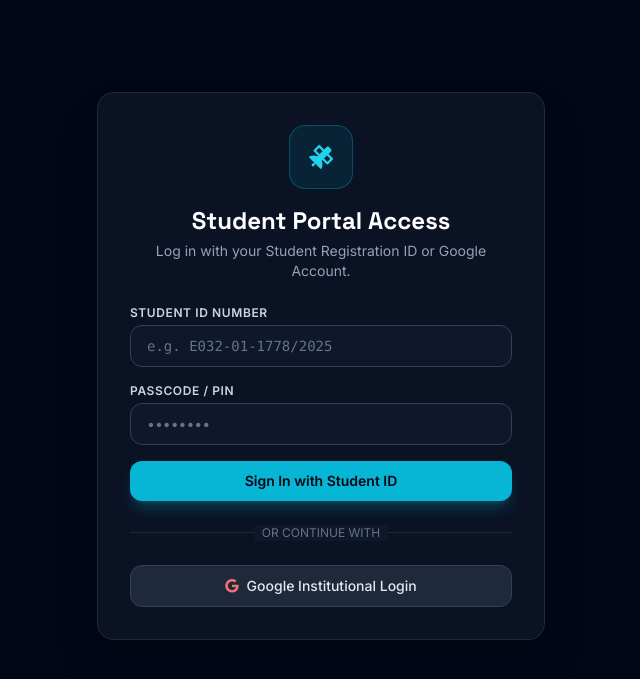
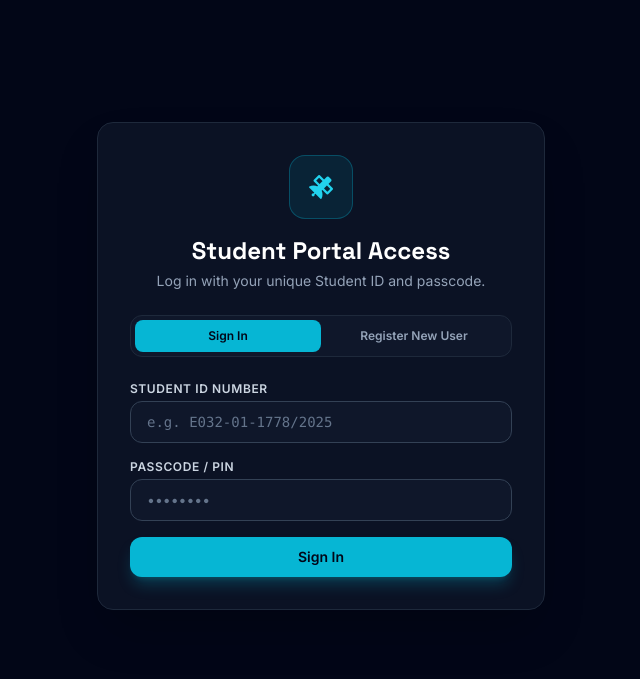
Before and after one commit to benaabenna/geopulse-rs, a Flask app: page / in a window 1280 px wide. Shown: the part 69-748 px from the top of the page, without its empty margins (319-959 px from the left). Run offline with Flask 3, Linux system fonts and the light colour scheme; some libraries are stand-ins or nearby versions.

Commit message:
Add multi-user database registration and login system

```diff
--- a/app.py
+++ b/app.py
@@ -1,92 +1,57 @@
 from flask import Flask, render_template, request, jsonify
 from flask_cors import CORS
+import sqlite3
+import hashlib
 import numpy as np
+import os
 
 app = Flask(__name__)
 CORS(app)
 
-# ==========================================
-# MOCK DATABASE / GEOSPATIAL KNOWLEDGE BASE
-# ==========================================
-KNOWLEDGE_BASE = {
-    "ndvi": {
-        "unit": "Digital Image Processing",
-        "topic": "NDVI & Spectral Vegetation Indices",
-        "formula": "(NIR - Red) / (NIR + Red)",
-        "description": "Measures plant greenness and canopy health by comparing NIR reflectance against Red absorption.",
-        "python_code": "def calc_ndvi(nir, red):\n    return (nir - red) / (nir + red + 1e-10)\n",
-        "gee_code": "var ndvi = image.normalizedDifference(['B8', 'B4']).rename('NDVI');"
-    },
-    "ndwi": {
-        "unit": "Remote Sensing Applications",
-        "topic": "NDWI & Water Bodies Index",
-        "formula": "(Green - NIR) / (Green + NIR)",
-        "description": "Highlights open water features and delineates surface water bodies.",
-        "python_code": "def calc_ndwi(green, nir):\n    return (green - nir) / (green + nir + 1e-10)\n",
-        "gee_code": "var ndwi = image.normalizedDifference(['B3', 'B8']).rename('NDWI');"
-    }
-}
+DB_NAME = "database.db"
 
-# ==========================================
-# WEB ROUTE (FRONTEND)
-# ==========================================
+def init_db():
+    conn = sqlite3.connect(DB_NAME)
+    cursor = conn.cursor()
+    cursor.execute("""
+        CREATE TABLE IF NOT EXISTS users (
+            id INTEGER PRIMARY KEY AUTOINCREMENT,
+            student_id TEXT UNIQUE NOT NULL,
+            passcode_hash TEXT NOT NULL,
+            fullname TEXT
+        )
+    """)
+    conn.commit()
+    conn.close()
+
+init_db()
+
 @app.route("/")
 def index():
     return render_template("index.html")
 
-# ==========================================
-# REST API ENDPOINTS
-# ==========================================
-@app.route("/api/v1", methods=["GET"])
-def api_info():
-    return jsonify({
-        "app_name": "GeoPulse RS API",
-        "version": "1.0",
-        "status": "online",
-        "available_endpoints": {
-            "GET /api/v1/modules": "List all GIS & Remote Sensing modules",
-            "POST /api/v1/calculate/index": "Compute spectral index from raw band values",
-            "POST /api/v1/auth/student-login": "Validate student credentials"
-        }
-    }), 200
+@app.route("/api/v1/auth/register", methods=["POST"])
+def register():
+    data = request.get_json() or {}
+    student_id = data.get("student_id", "").strip()
+    passcode = data.get("passcode", "").strip()
+    fullname = data.get("fullname", "Student").strip()
 
-@app.route("/api/v1/modules", methods=["GET"])
-def get_all_modules():
-    return jsonify({"status": "success", "data": KNOWLEDGE_BASE}), 200
+    if not student_id or not passcode:
+        return jsonify({"status": "error", "message": "Student ID and Passcode are required."}), 400
 
-@app.route("/api/v1/calculate/index", methods=["POST"])
-def calculate_index():
-    data = request.get_json() or {}
-    index_type = data.get("index_type", "ndvi").lower()
-    nir = data.get("nir")
-    red = data.get("red")
-
-    if nir is None or red is None:
-        return jsonify({"status": "error", "message": "Missing 'nir' or 'red' parameters."}), 400
+    passcode_hash = hashlib.sha256(passcode.encode()).hexdigest()
 
     try:
-        nir_val = np.array(nir, dtype=float)
-        red_val = np.array(red, dtype=float)
-        denom = nir_val + red_val
-        denom[denom == 0] = 1e-10
-        result = (nir_val - red_val) / denom
-
-        val = float(result) if result.ndim == 0 or len(np.atleast_1d(result)) == 1 else float(result.mean())
-        if val > 0.5:
-            classification = "Dense Green Canopy"
-        elif val > 0.2:
-            classification = "Moderate Vegetation / Crops"
-        else:
-            classification = "Water / Bare Soil"
-
-        return jsonify({
-            "status": "success",
-            "index_type": index_type.upper(),
-            "computed_value": result.tolist(),
-            "classification": classification
-        }), 200
-    except Exception as e:
-        return jsonify({"status": "error", "message": str(e)}), 500
+        conn = sqlite3.connect(DB_NAME)
+        cursor = conn.cursor()
+        cursor.execute("INSERT INTO users (student_id, passcode_hash, fullname) VALUES (?, ?, ?)",
+                       (student_id, passcode_hash, fullname))
+        conn.commit()
+        conn.close()
+        return jsonify({"status": "success", "message": "Registration successful! You can now log in."}), 201
+    except sqlite3.IntegrityError:
+        return jsonify({"status": "error", "message": "Student ID already exists. Please log in."}), 400
 
 @app.route("/api/v1/auth/student-login", methods=["POST"])
 def student_login():
@@ -94,14 +59,54 @@ def student_login():
     student_id = data.get("student_id", "").strip()
     passcode = data.get("passcode", "").strip()
 
-    is_valid = len(student_id) > 3
+    passcode_hash = hashlib.sha256(passcode.encode()).hexdigest()
+
+    conn = sqlite3.connect(DB_NAME)
+    cursor = conn.cursor()
+    cursor.execute("SELECT fullname FROM users WHERE student_id = ? AND passcode_hash = ?", (student_id, passcode_hash))
+    user = cursor.fetchone()
+    conn.close()
+
+    if user:
+        return jsonify({
+            "status": "success",
+            "authenticated": True,
+            "student_id": student_id,
+            "fullname": user[0],
+            "message": "Login successful"
+        }), 200
+    else:
+        return jsonify({
+            "status": "error",
+            "authenticated": False,
+            "message": "Invalid Student ID or Passcode."
+        }), 401
+
+@app.route("/api/v1/calculate/index", methods=["POST"])
+def calculate_index():
+    data = request.get_json() or {}
+    nir = data.get("nir")
+    red = data.get("red")
+
+    if nir is None or red is None:
+        return jsonify({"status": "error", "message": "Missing parameters."}), 400
+
+    nir_val = float(nir)
+    red_val = float(red)
+    ndvi = (nir_val - red_val) / (nir_val + red_val + 1e-10)
+
+    if ndvi > 0.5:
+        classification = "Dense Green Canopy"
+    elif ndvi > 0.2:
+        classification = "Moderate Vegetation / Crops"
+    else:
+        classification = "Water / Bare Soil"
 
     return jsonify({
-        "status": "success" if is_valid else "invalid",
-        "authenticated": is_valid,
-        "student_id": student_id,
-        "message": "Login successful" if is_valid else "Invalid ID format"
-    }), 200 if is_valid else 401
+        "status": "success",
+        "computed_value": ndvi,
+        "classification": classification
+    }), 200
 
 if __name__ == "__main__":
     app.run(host="0.0.0.0", port=5000, debug=True)
--- a/templates/index.html
+++ b/templates/index.html
@@ -33,7 +33,7 @@
       <div id="userInfo" class="hidden flex items-center space-x-3">
         <div class="text-right hidden sm:block">
           <p id="userDisplayName" class="text-sm font-semibold text-slate-200">User</p>
-          <p id="userDisplayId" class="text-xs text-emerald-400 font-mono">E032-01-1778/2025</p>
+          <p id="userDisplayId" class="text-xs text-emerald-400 font-mono">ID</p>
         </div>
         <button onclick="logout()" class="px-3 py-1.5 rounded-lg border border-slate-700 bg-slate-800 hover:bg-slate-700 text-xs text-slate-300 transition">
           <i class="fa-solid fa-right-from-bracket mr-1"></i> Logout
@@ -48,103 +48,56 @@
       <div class="w-16 h-16 rounded-2xl bg-cyan-500/10 border border-cyan-500/30 flex items-center justify-center mx-auto mb-4 text-cyan-400 text-2xl">
         <i class="fa-solid fa-satellite font-bold"></i>
       </div>
-      <h2 class="text-2xl font-heading font-bold text-white mb-1">Student Portal Access</h2>
-      <p class="text-sm text-slate-400 mb-6">Log in with your Student Registration ID or Google Account.</p>
 
-      <form id="loginForm" onsubmit="handleLogin(event)" class="space-y-4 text-left">
+      <h2 id="authTitle" class="text-2xl font-heading font-bold text-white mb-1">Student Portal Access</h2>
+      <p id="authSubtitle" class="text-sm text-slate-400 mb-6">Log in with your unique Student ID and passcode.</p>
+
+      <!-- TAB TOGGLE -->
+      <div class="flex bg-slate-900 p-1 rounded-xl mb-6 border border-slate-800">
+        <button id="loginTabBtn" onclick="switchAuthMode('login')" class="flex-1 py-2 text-xs font-semibold rounded-lg bg-cyan-500 text-slate-950 transition">Sign In</button>
+        <button id="registerTabBtn" onclick="switchAuthMode('register')" class="flex-1 py-2 text-xs font-semibold rounded-lg text-slate-400 hover:text-white transition">Register New User</button>
+      </div>
+
+      <!-- AUTH FORM -->
+      <form id="authForm" onsubmit="handleAuth(event)" class="space-y-4 text-left">
+        <div id="nameFieldContainer" class="hidden">
+          <label class="block text-xs font-semibold text-slate-300 uppercase tracking-wider mb-1">Full Name</label>
+          <input type="text" id="fullNameInput" placeholder="e.g. Benard Mwangi"
+            class="w-full bg-slate-900 border border-slate-700 rounded-xl px-4 py-2.5 text-sm text-white placeholder-slate-500 focus:outline-none focus:border-cyan-500">
+        </div>
+
         <div>
           <label class="block text-xs font-semibold text-slate-300 uppercase tracking-wider mb-1">Student ID Number</label>
           <input type="text" id="studentIdInput" placeholder="e.g. E032-01-1778/2025" required
-            class="w-full bg-slate-900 border border-slate-700 rounded-xl px-4 py-2.5 text-sm font-mono text-white placeholder-slate-500 focus:outline-none focus:border-cyan-500 focus:ring-1 focus:ring-cyan-500">
+            class="w-full bg-slate-900 border border-slate-700 rounded-xl px-4 py-2.5 text-sm font-mono text-white placeholder-slate-500 focus:outline-none focus:border-cyan-500">
         </div>
+
         <div>
           <label class="block text-xs font-semibold text-slate-300 uppercase tracking-wider mb-1">Passcode / PIN</label>
           <input type="password" id="passcodeInput" placeholder="••••••••" required
-            class="w-full bg-slate-900 border border-slate-700 rounded-xl px-4 py-2.5 text-sm text-white placeholder-slate-500 focus:outline-none focus:border-cyan-500 focus:ring-1 focus:ring-cyan-500">
+            class="w-full bg-slate-900 border border-slate-700 rounded-xl px-4 py-2.5 text-sm text-white placeholder-slate-500 focus:outline-none focus:border-cyan-500">
         </div>
-        <button type="submit" class="w-full py-2.5 rounded-xl bg-cyan-500 hover:bg-cyan-400 text-slate-950 font-semibold text-sm transition shadow-lg shadow-cyan-500/25">
-          Sign In with Student ID
+
+        <button type="submit" id="authSubmitBtn" class="w-full py-2.5 rounded-xl bg-cyan-500 hover:bg-cyan-400 text-slate-950 font-semibold text-sm transition shadow-lg shadow-cyan-500/25">
+          Sign In
         </button>
       </form>
-
-      <div class="relative my-6">
-        <div class="absolute inset-0 flex items-center"><div class="w-full border-t border-slate-800"></div></div>
-        <div class="relative flex justify-center text-xs uppercase"><span class="bg-slate-900 px-2 text-slate-500">Or continue with</span></div>
-      </div>
-
-      <button onclick="loginWithGoogle()" class="w-full py-2.5 rounded-xl bg-slate-800 hover:bg-slate-700 border border-slate-700 text-slate-200 font-medium text-sm transition flex items-center justify-center space-x-2">
-        <i class="fa-brands fa-google text-red-400"></i>
-        <span>Google Institutional Login</span>
-      </button>
     </div>
   </section>
 
   <!-- MAIN APP CONTAINER -->
   <section id="appSection" class="hidden max-w-7xl mx-auto px-4 py-8 w-full space-y-8 flex-1">
-
-    <!-- SEARCH ENGINE CARD -->
     <div class="glass rounded-2xl p-6 shadow-xl border border-slate-800">
       <h2 class="text-xl font-heading font-bold text-white mb-2 flex items-center">
-        <i class="fa-solid fa-magnifying-glass text-cyan-400 mr-2"></i> Unit & Topic Search Engine
+        <i class="fa-solid fa-magnifying-glass text-cyan-400 mr-2"></i> Remote Sensing Simulator & Study Hub
       </h2>
-      <p class="text-xs text-slate-400 mb-4">Select or type a study unit and topic to generate instant interactive study modules, simulators, and code snippets.</p>
-
-      <div class="grid grid-cols-1 md:grid-cols-3 gap-3 mb-4">
-        <div>
-          <label class="block text-xs text-slate-400 mb-1">Select / Type Unit</label>
-          <input type="text" id="unitInput" list="unitsList" placeholder="e.g. Remote Sensing Systems"
-            class="w-full bg-slate-900 border border-slate-700 rounded-xl px-4 py-2 text-sm text-white focus:outline-none focus:border-cyan-500">
-          <datalist id="unitsList">
-            <option value="Remote Sensing Systems"></option>
-            <option value="Geographic Information Systems (GIS)"></option>
-            <option value="Digital Image Processing"></option>
-            <option value="Spatial Analysis & Statistics"></option>
-          </datalist>
-        </div>
-
-        <div>
-          <label class="block text-xs text-slate-400 mb-1">Select / Type Topic</label>
-          <input type="text" id="topicInput" list="topicsList" placeholder="e.g. NDVI & Spectral Indices"
-            class="w-full bg-slate-900 border border-slate-700 rounded-xl px-4 py-2 text-sm text-white focus:outline-none focus:border-cyan-500">
-          <datalist id="topicsList">
-            <option value="NDVI & Spectral Vegetation Indices"></option>
-            <option value="Coordinate Reference Systems & Projections"></option>
-            <option value="Raster vs Vector Data Structures"></option>
-            <option value="Vector Buffer & Proximity Operations"></option>
-          </datalist>
-        </div>
-
-        <div class="flex items-end">
-          <button onclick="generateTopicContent()" class="w-full py-2 bg-emerald-500 hover:bg-emerald-400 text-slate-950 font-bold rounded-xl text-sm transition shadow-lg shadow-emerald-500/20">
-            Generate Module
-          </button>
-        </div>
-      </div>
-    </div>
-
-    <!-- MODULE CONTENT DISPLAY -->
-    <div id="moduleDisplay" class="space-y-8">
-
-      <!-- TOPIC OVERVIEW CARD -->
-      <div class="glass rounded-2xl p-6 border border-slate-800">
-        <span class="px-2.5 py-1 rounded-full bg-cyan-500/10 text-cyan-400 border border-cyan-500/30 text-xs font-semibold uppercase tracking-wider">Active Module</span>
-        <h3 id="displayTopicTitle" class="text-2xl font-heading font-bold text-white mt-2">NDVI & Spectral Vegetation Indices</h3>
-        <p id="displayTopicDesc" class="text-sm text-slate-300 mt-2 leading-relaxed">
-          Vegetation indices measure plant health using spectral reflectance differences across red and Near-Infrared (NIR) light bands. Healthy plants strongly absorb Red light for photosynthesis while strongly reflecting NIR light from cell structures.
-        </p>
-      </div>
-
-      <!-- INTERACTIVE SIMULATOR CARD -->
-      <div class="glass rounded-2xl p-6 border border-slate-800">
-        <h3 class="text-lg font-heading font-bold text-white mb-4 flex items-center">
-          <i class="fa-solid fa-sliders text-emerald-400 mr-2"></i> Interactive Spectral Simulator
-        </h3>
+      <p class="text-xs text-slate-400 mb-4">Adjust the reflectance bands to test spectral calculations live.</p>
 
       <div class="grid grid-cols-1 lg:grid-cols-2 gap-6">
         <div class="space-y-4">
           <div>
             <div class="flex justify-between text-xs text-slate-300 mb-1">
-                <span>Near-Infrared (NIR Band 8) Reflectance</span>
+              <span>Near-Infrared (NIR Band 8)</span>
               <span id="nirVal" class="font-mono text-cyan-400">0.75</span>
             </div>
             <input type="range" id="nirSlider" min="0" max="1" step="0.01" value="0.75" oninput="updateNDVI()" class="w-full accent-cyan-400">
@@ -152,7 +105,7 @@
 
           <div>
             <div class="flex justify-between text-xs text-slate-300 mb-1">
-                <span>Red (Band 4) Reflectance</span>
+              <span>Red (Band 4)</span>
               <span id="redVal" class="font-mono text-red-400">0.12</span>
             </div>
             <input type="range" id="redSlider" min="0" max="1" step="0.01" value="0.12" oninput="updateNDVI()" class="w-full accent-red-400">
@@ -160,11 +113,11 @@
 
           <div class="p-4 rounded-xl bg-slate-900 border border-slate-800 flex items-center justify-between">
             <div>
-                <p class="text-xs text-slate-400">Calculated Index (NDVI)</p>
+              <p class="text-xs text-slate-400">Calculated NDVI</p>
               <p id="ndviResult" class="text-3xl font-heading font-bold text-emerald-400">0.72</p>
             </div>
             <div class="text-right">
-                <p class="text-xs text-slate-400">Target Classification</p>
+              <p class="text-xs text-slate-400">Classification</p>
               <span id="ndviClass" class="px-2.5 py-1 rounded-full bg-emerald-500/20 text-emerald-300 border border-emerald-500/30 text-xs font-semibold">Dense Green Canopy</span>
             </div>
           </div>
@@ -175,76 +128,69 @@
         </div>
       </div>
     </div>
-
-      <!-- PYTHON & GEE CODE SNIPPETS -->
-      <div class="glass rounded-2xl p-6 border border-slate-800">
-        <h3 class="text-lg font-heading font-bold text-white mb-4 flex items-center">
-          <i class="fa-solid fa-code text-cyan-400 mr-2"></i> Code Snippets (Python & Google Earth Engine)
-        </h3>
-
-        <div class="grid grid-cols-1 lg:grid-cols-2 gap-4">
-          <div>
-            <div class="flex justify-between items-center bg-slate-900 px-4 py-2 border-t border-x border-slate-800 rounded-t-xl text-xs font-mono text-slate-400">
-              <span>Python (Rasterio & GeoPandas)</span>
-              <button onclick="copyCode('pythonSnippet')" class="text-cyan-400 hover:text-cyan-300"><i class="fa-regular fa-copy"></i> Copy</button>
-            </div>
-            <pre id="pythonSnippet" class="bg-slate-950 p-4 rounded-b-xl border border-slate-800 font-mono text-xs text-emerald-300 overflow-x-auto">import rasterio
-
-with rasterio.open('sentinel2_image.tif') as src:
-    red = src.read(4).astype('float64')
-    nir = src.read(8).astype('float64')
-
-    # Calculate Normalized Difference Vegetation Index
-    ndvi = (nir - red) / (nir + red + 1e-10)
-    print("Calculated NDVI max:", ndvi.max())</pre>
-          </div>
-
-          <div>
-            <div class="flex justify-between items-center bg-slate-900 px-4 py-2 border-t border-x border-slate-800 rounded-t-xl text-xs font-mono text-slate-400">
-              <span>Google Earth Engine (JavaScript)</span>
-              <button onclick="copyCode('geeSnippet')" class="text-cyan-400 hover:text-cyan-300"><i class="fa-regular fa-copy"></i> Copy</button>
-            </div>
-            <pre id="geeSnippet" class="bg-slate-950 p-4 rounded-b-xl border border-slate-800 font-mono text-xs text-cyan-300 overflow-x-auto">var s2 = ee.ImageCollection('COPERNICUS/S2_SR')
-  .filterDate('2025-01-01', '2025-12-31')
-  .median();
-
-var ndvi = s2.normalizedDifference(['B8', 'B4']).rename('NDVI');
-Map.addLayer(ndvi, {min: 0, max: 0.8, palette: ['blue', 'yellow', 'green']}, 'NDVI');</pre>
-          </div>
-        </div>
-      </div>
-
-    </div>
   </section>
 
-  <!-- JAVASCRIPT LOGIC -->
+  <!-- JAVASCRIPT -->
   <script>
+    let isRegisterMode = false;
     let ndviChartInstance = null;
 
-    async function handleLogin(e) {
+    function switchAuthMode(mode) {
+      isRegisterMode = (mode === 'register');
+      const nameField = document.getElementById('nameFieldContainer');
+      const authTitle = document.getElementById('authTitle');
+      const authSubtitle = document.getElementById('authSubtitle');
+      const submitBtn = document.getElementById('authSubmitBtn');
+      const loginBtn = document.getElementById('loginTabBtn');
+      const regBtn = document.getElementById('registerTabBtn');
+
+      if (isRegisterMode) {
+        nameField.classList.remove('hidden');
+        authTitle.innerText = "Create New Account";
+        authSubtitle.innerText = "Register with your Student ID and a secure passcode.";
+        submitBtn.innerText = "Register Account";
+        regBtn.className = "flex-1 py-2 text-xs font-semibold rounded-lg bg-cyan-500 text-slate-950 transition";
+        loginBtn.className = "flex-1 py-2 text-xs font-semibold rounded-lg text-slate-400 hover:text-white transition";
+      } else {
+        nameField.classList.add('hidden');
+        authTitle.innerText = "Student Portal Access";
+        authSubtitle.innerText = "Log in with your unique Student ID and passcode.";
+        submitBtn.innerText = "Sign In";
+        loginBtn.className = "flex-1 py-2 text-xs font-semibold rounded-lg bg-cyan-500 text-slate-950 transition";
+        regBtn.className = "flex-1 py-2 text-xs font-semibold rounded-lg text-slate-400 hover:text-white transition";
+      }
+    }
+
+    async function handleAuth(e) {
       e.preventDefault();
       const studentId = document.getElementById('studentIdInput').value;
       const passcode = document.getElementById('passcodeInput').value;
+      const fullname = document.getElementById('fullNameInput').value || "Student";
+
+      const endpoint = isRegisterMode ? '/api/v1/auth/register' : '/api/v1/auth/student-login';
+      const payload = isRegisterMode ? { student_id: studentId, passcode, fullname } : { student_id: studentId, passcode };
 
       try {
-        const res = await fetch('/api/v1/auth/student-login', {
+        const res = await fetch(endpoint, {
           method: 'POST',
           headers: { 'Content-Type': 'application/json' },
-          body: JSON.stringify({ student_id: studentId, passcode: passcode })
+          body: JSON.stringify(payload)
         });
         const data = await res.json();
-        if (data.authenticated) {
-          showApp(data.student_id, "Verified Student");
+
+        if (res.ok) {
+          if (isRegisterMode) {
+            alert("Registration successful! Please sign in now.");
+            switchAuthMode('login');
           } else {
-          alert("Invalid Student ID format!");
+            showApp(data.student_id, data.fullname);
+          }
+        } else {
+          alert(data.message || "Authentication failed.");
         }
       } catch (err) {
-        showApp(studentId, "Student (Offline Mode)");
+        alert("Connection error. Make sure the server is running.");
       }
-    }
-
-    function loginWithGoogle() {
-      showApp("E032-01-1778/2025", "Google Authenticated User");
     }
 
     function showApp(id, name) {
@@ -272,10 +218,9 @@ Map.addLayer(ndvi, {min: 0, max: 0.8, palette: ['blue', 'yellow', 'green']}, 'ND
         const res = await fetch('/api/v1/calculate/index', {
           method: 'POST',
           headers: { 'Content-Type': 'application/json' },
-          body: JSON.stringify({ index_type: 'ndvi', nir: nir, red: red })
+          body: JSON.stringify({ nir: nir, red: red })
         });
         const data = await res.json();
-
         document.getElementById('ndviResult').innerText = data.computed_value.toFixed(2);
         document.getElementById('ndviClass').innerText = data.classification;
       } catch (err) {
@@ -313,17 +258,6 @@ Map.addLayer(ndvi, {min: 0, max: 0.8, palette: ['blue', 'yellow', 'green']}, 'ND
         }
       });
     }
-
-    function copyCode(id) {
-      const codeText = document.getElementById(id).innerText;
-      navigator.clipboard.writeText(codeText);
-      alert('Code copied to clipboard!');
-    }
-
-    function generateTopicContent() {
-      const topic = document.getElementById('topicInput').value || 'NDVI & Spectral Vegetation Indices';
-      document.getElementById('displayTopicTitle').innerText = topic;
-    }
   </script>
 </body>
 </html>
```
Lines whose indentation alone changed are shown as unchanged.
